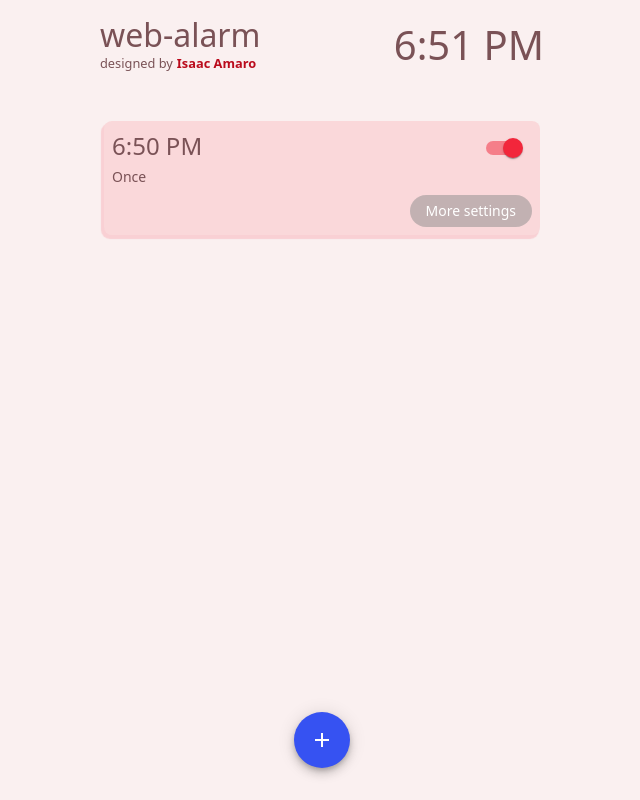
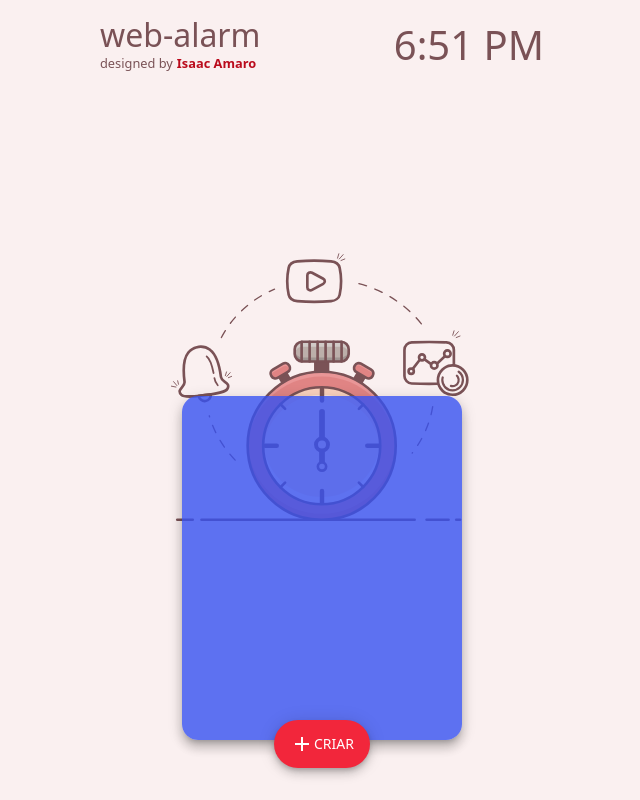
Before and after one commit to isaacamaro03/web-alarm, a React (Create React App) app: page / in a window 1280 px wide. Both pictures are taken after a click on the button 640 px from the left and 740 px from the top of the page. Shown: the whole page, without its empty margins (318-958 px from the left). Built offline with nearby package versions, Linux system fonts and the light colour scheme.

Commit message:
Added the new alarm popup and it's animations.

```diff
--- a/package.json
+++ b/package.json
@@ -15,6 +15,7 @@
     "react": "^17.0.2",
     "react-dom": "^17.0.2",
     "react-scripts": "4.0.3",
+    "react-transition-group": "^4.4.2",
     "uniqid": "^5.3.0",
     "web-vitals": "^1.1.2"
   },
--- a/src/App.css
+++ b/src/App.css
@@ -1,5 +1,6 @@
 html, body, #root {
     height: 100%;
+    overflow: hidden;
 }
 
 h1, h2, h3, h4, h5, h6 {
--- /dev/null
+++ b/src/components/Root/Main/AddAlarm/AddAlarm.js
@@ -0,0 +1,33 @@
+import { makeStyles } from "@material-ui/core";
+import clsx from "clsx";
+import { useState } from "react";
+
+import { AddAlarmButton } from "./AddAlarmButton";
+import { AddAlarmPopup } from "./AddAlarmPopup";
+
+const useStyles = makeStyles((theme) => ({
+  root: {
+    alignSelf: "center",
+    position: "relative",
+    display: "flex",
+    justifyContent: "center",
+  },
+}));
+
+const AddAlarm = ({ onItemAdd }) => {
+  const classes = useStyles();
+  const [open, setOpen] = useState(false);
+
+  const handleOpenPopup = () => {
+    setOpen(!open);
+  };
+
+  return (
+    <div className={clsx(classes.root)}>
+      <AddAlarmPopup open={open} onAdd={onItemAdd} />
+      <AddAlarmButton onClick={handleOpenPopup} activated={open} />
+    </div>
+  );
+};
+
+export default AddAlarm;
--- /dev/null
+++ b/src/components/Root/Main/AddAlarm/AddAlarmButton/AddAlarmButton.js
@@ -0,0 +1,32 @@
+import { Fab, makeStyles } from "@material-ui/core";
+import { Add } from "@material-ui/icons";
+import clsx from "clsx";
+
+const useStyles = makeStyles((theme) => ({
+  root: {},
+  activated: {
+    background: theme.palette.primary.main,
+
+    "&:hover": {
+      background: theme.palette.primary.dark,
+    },
+  },
+}));
+
+const AddAlarmButton = ({ activated, onClick }) => {
+  const classes = useStyles();
+
+  return (
+    <Fab
+      className={clsx(classes.root, activated ? classes.activated : null)}
+      color="secondary"
+      onClick={onClick}
+      variant={activated ? "extended" : "circular"}
+    >
+      <Add />
+      {activated ? "Criar" : ""}
+    </Fab>
+  );
+};
+
+export default AddAlarmButton;
--- /dev/null
+++ b/src/components/Root/Main/AddAlarm/AddAlarmButton/index.js
@@ -0,0 +1 @@
+export { default as AddAlarmButton } from "./AddAlarmButton";
--- /dev/null
+++ b/src/components/Root/Main/AddAlarm/AddAlarmPopup/AddAlarmPopup.js
@@ -0,0 +1,48 @@
+import { alpha, makeStyles } from "@material-ui/core";
+import clsx from "clsx";
+import { CSSTransition } from "react-transition-group";
+
+const useStyles = makeStyles((theme) => ({
+  root: {
+    background: alpha(theme.palette.secondary.main, 0.8),
+    transition: `width 140ms cubic-bezier(0.4, 0, 1, 1), height 180ms ease-out, box-shadow 140ms linear 180ms, border-radius 180ms cubic-bezier(0, 0, 0.2, 1)`,
+    position: "absolute",
+    bottom: "28px",
+    willChange: "width, height, border-radius, box-shadow",
+
+    "&, $open-exit-active": {
+      opacity: 0,
+      width: "56px",
+      height: "56px",
+      borderRadius: "50%",
+      boxShadow: theme.shadows[1],
+    },
+  },
+  open: {
+    "&-enter": {
+      opacity: 1,
+    },
+    "&-enter-active, &-enter-done": {
+      opacity: 1,
+      width: "280px",
+      height: "344px",
+      borderRadius: "16px",
+      boxShadow: theme.shadows[8],
+    },
+    "&-exit": {
+      opacity: 1,
+    },
+  },
+}));
+
+const AddAlarmPopup = ({ open }) => {
+  const classes = useStyles();
+
+  return (
+    <CSSTransition in={open} timeout={180} classNames={classes.open}>
+      <div className={clsx(classes.root)}></div>
+    </CSSTransition>
+  );
+};
+
+export default AddAlarmPopup;
--- /dev/null
+++ b/src/components/Root/Main/AddAlarm/AddAlarmPopup/index.js
@@ -0,0 +1 @@
+export { default as AddAlarmPopup } from "./AddAlarmPopup";
--- /dev/null
+++ b/src/components/Root/Main/AddAlarm/index.js
@@ -0,0 +1 @@
+export { default as AddAlarm } from "./AddAlarm";
--- a/src/components/Root/Main/AddNewAlarmButton/AddNewAlarmButton.js
+++ /dev/null
@@ -1,20 +0,0 @@
-import { Fab, makeStyles } from "@material-ui/core";
-import { Add } from "@material-ui/icons";
-
-const useStyles = makeStyles({
-  root: {
-    alignSelf: "center",
-  },
-});
-
-const AddNewAlarmButton = ({ onClick }) => {
-  const classes = useStyles();
-
-  return (
-    <Fab className={classes.root} color="secondary" onClick={onClick}>
-      <Add />
-    </Fab>
-  );
-};
-
-export default AddNewAlarmButton;
--- a/src/components/Root/Main/AddNewAlarmButton/index.js
+++ /dev/null
@@ -1 +0,0 @@
-export { default as AddNewAlarmButton } from "./AddNewAlarmButton";
--- a/src/components/Root/Main/Main.js
+++ b/src/components/Root/Main/Main.js
@@ -3,7 +3,7 @@ import { AlarmsContext } from "@web-alarm-components/AlarmsContext";
 import { useContext } from "react";
 import RepetitionModel from "src/utils/models/repetitionModel";
 
-import { AddNewAlarmButton } from "./AddNewAlarmButton";
+import { AddAlarm } from "./AddAlarm";
 import { AlarmList } from "./AlarmList";
 
 const uniqid = require("uniqid");
@@ -35,7 +35,7 @@ const Main = () => {
   return (
     <main className={classes.root}>
       <AlarmList alarms={alarms} />
-      <AddNewAlarmButton onClick={onAddAlarmClick} />
+      <AddAlarm onItemAdd={onAddAlarmClick} />
     </main>
   );
 };
```
